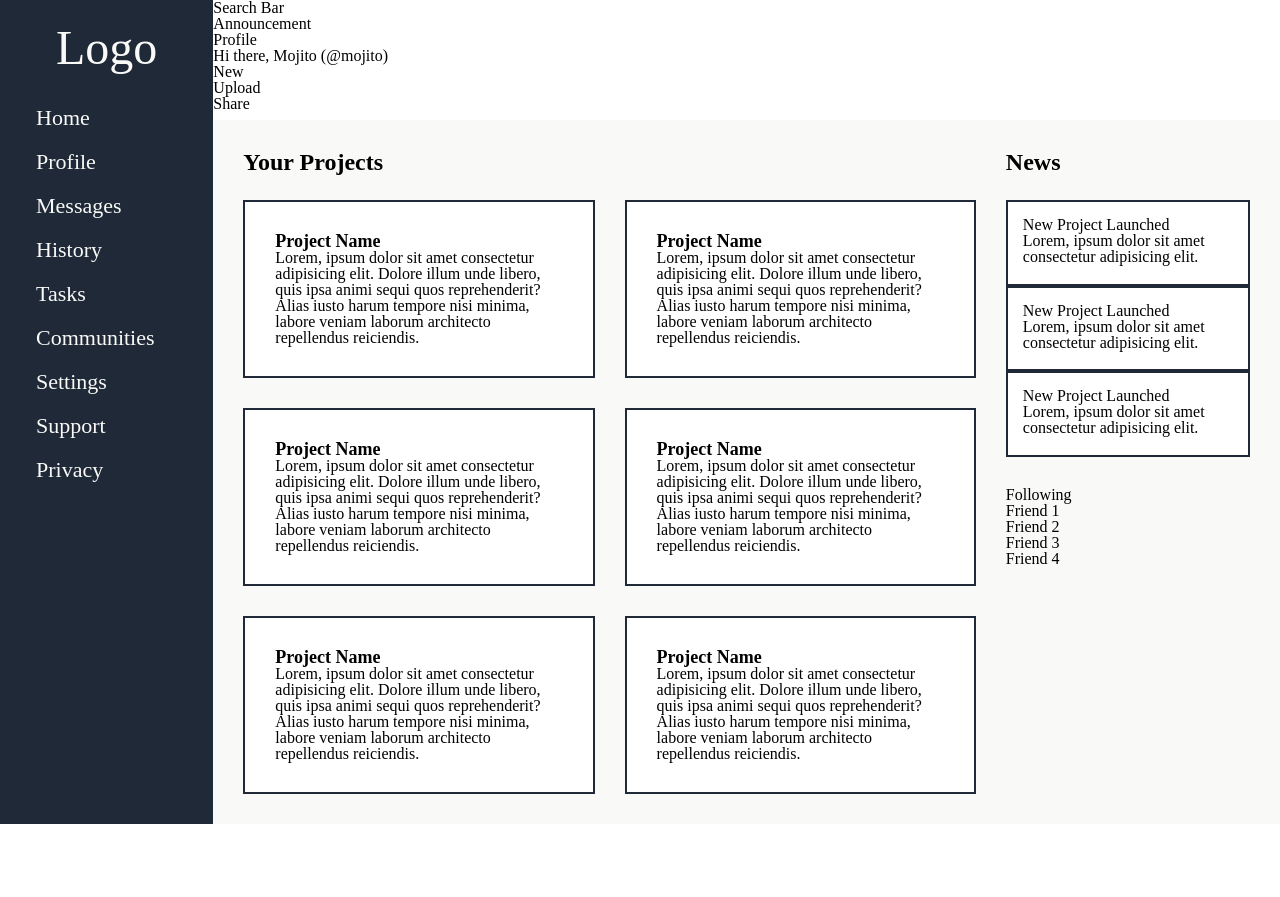
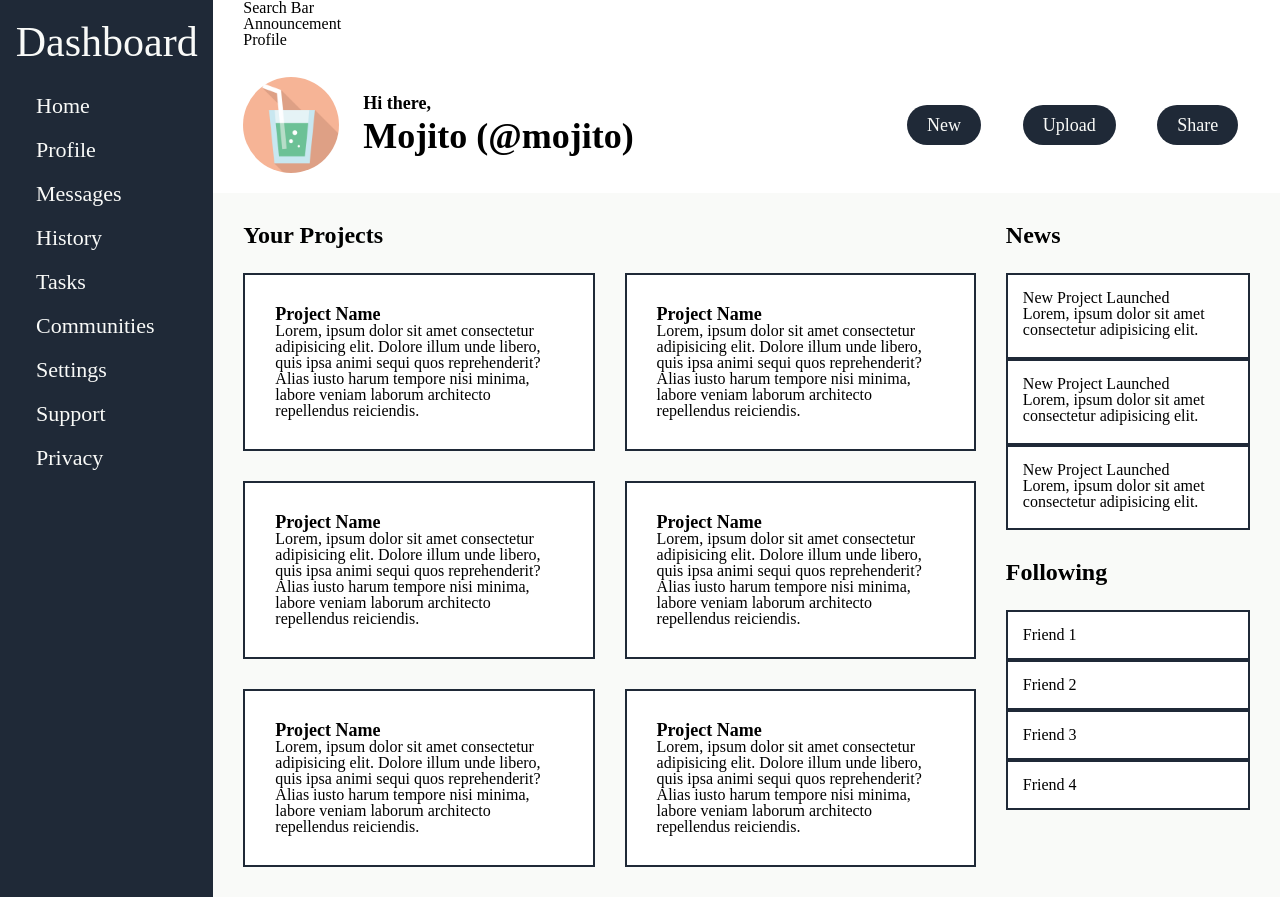
Before and after one commit to vu3xk41997/odin-admin_dashboard, a plain HTML site: page index.html in a window 1280 px wide. Before the commit the page ends 824 px from the top, so only its background shows below. Drawn offline with Linux system fonts and the light colour scheme.

Commit message:
adjust header and following

```diff
--- a/index.html
+++ b/index.html
@@ -9,7 +9,7 @@
 </head>
 <body>
     <div class="sidebar">
-        <h1>Logo</h1>
+        <h1>Dashboard</h1>
         <ul>
             <li>Home</li>
             <li>Profile</li>
@@ -30,11 +30,17 @@
                 <p>Profile</p>
             </div>
             <div class="header_2">
-                <p>Hi there, Mojito (@mojito)</p>
+                <div class="header_2_left">
+                    <img src="./image/mojito.png" alt="profile picture">
+                    <div class="greeting">
+                        <h5>Hi there,</h5>
+                        <h2>Mojito (@mojito)</h2>
+                    </div>
+                </div>
                 <ul>
-                    <li>New</li>
-                    <li>Upload</li>
-                    <li>Share</li>
+                    <li><a href="#">New</a></li>
+                    <li><a href="#">Upload</a></li>
+                    <li><a href="#">Share</a></li>
                 </ul>
             </div>
         </div>
--- a/style.css
+++ b/style.css
@@ -65,8 +65,9 @@ body {
 }
 
 .sidebar h1 {
-	font-size: 48px;
+	font-size: 42px;
 	text-align: center;
+	padding: 0px 15px;
 }
 
 .sidebar ul {
@@ -82,6 +83,54 @@ body {
 .header {
 	display: grid;
 	grid-template-rows: 2fr 3fr;
+	padding-left: 30px;
+}
+
+.header_2 {
+	display: grid;
+	grid-template-columns: 6fr 4fr;
+	margin-bottom: 20px;
+}
+
+.header_2_left {
+	display: flex;
+	flex-direction: row;
+	align-items: center;
+	gap: 24px;
+}
+
+.header_2_left img {
+	height: 96px;
+	border-radius: 50%;
+}
+
+.greeting h2 {
+	font-size: 36px;
+	font-weight: bold;
+	line-height: 1.2;
+}
+
+.greeting h5 {
+	font-size: 18px;
+	font-weight: bold;
+	line-height: 1.2;
+
+}
+
+.header_2 ul {
+	display: flex;
+	flex-direction: row;
+	justify-content: space-evenly;
+	align-items: center;
+}
+
+.header_2 a {
+	padding: 10px 20px;
+	background-color: #1f2937;
+	color: #f9faf8;
+	border-radius: 50px;
+	text-decoration: none;
+	font-size: 18px;
 }
 
 .context {
@@ -148,4 +197,21 @@ body {
 .following {
 	grid-column: 2 / 3;
 	grid-row: 2 / 3;
+	display: grid;
+	position: relative;
+	padding-top: 50px;
 }
+
+.following h3 {
+	font-size: 24px;
+	font-weight: bolder;
+	position: absolute;
+	top: 0;
+	left: 0;
+}
+
+.following li {
+	padding: 15px;
+	border: 2px solid #1f2937;
+	background-color: white;
+}
```
Also changed, not shown: image/mojito.png (added).
